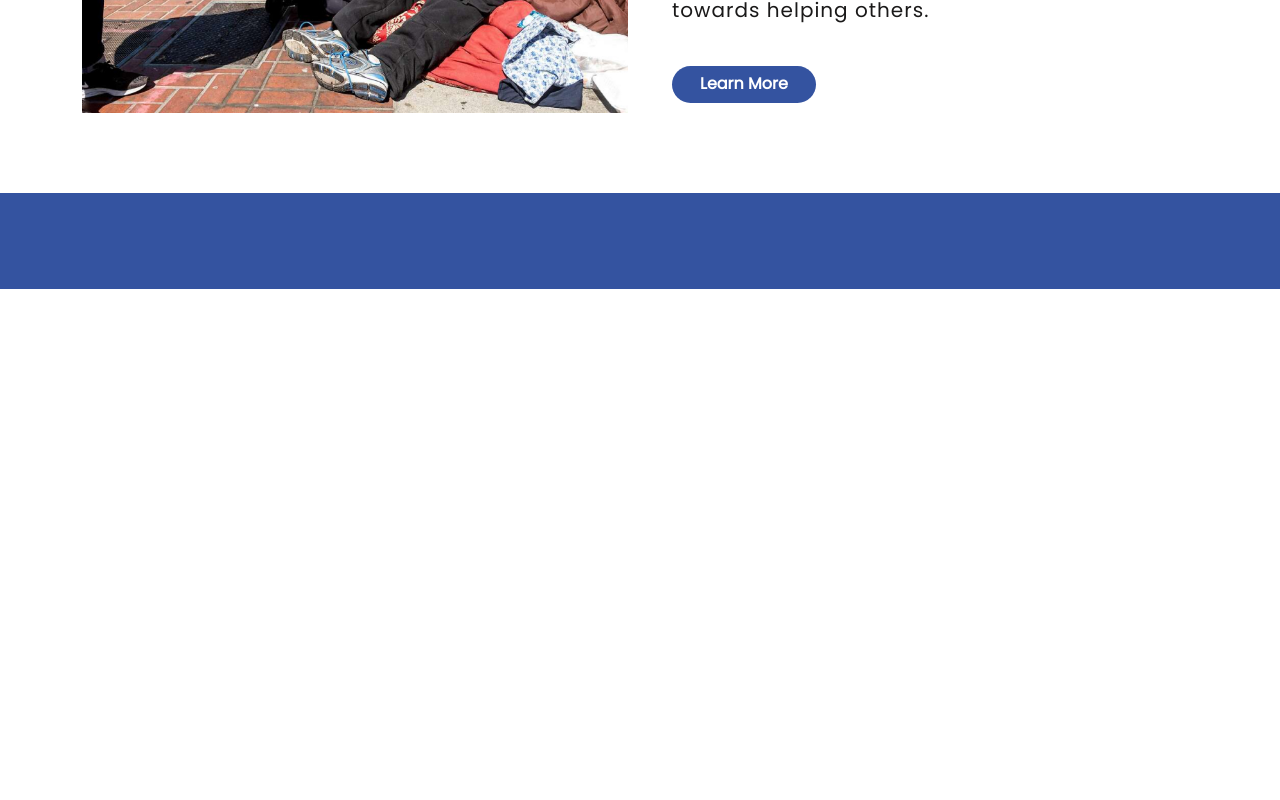
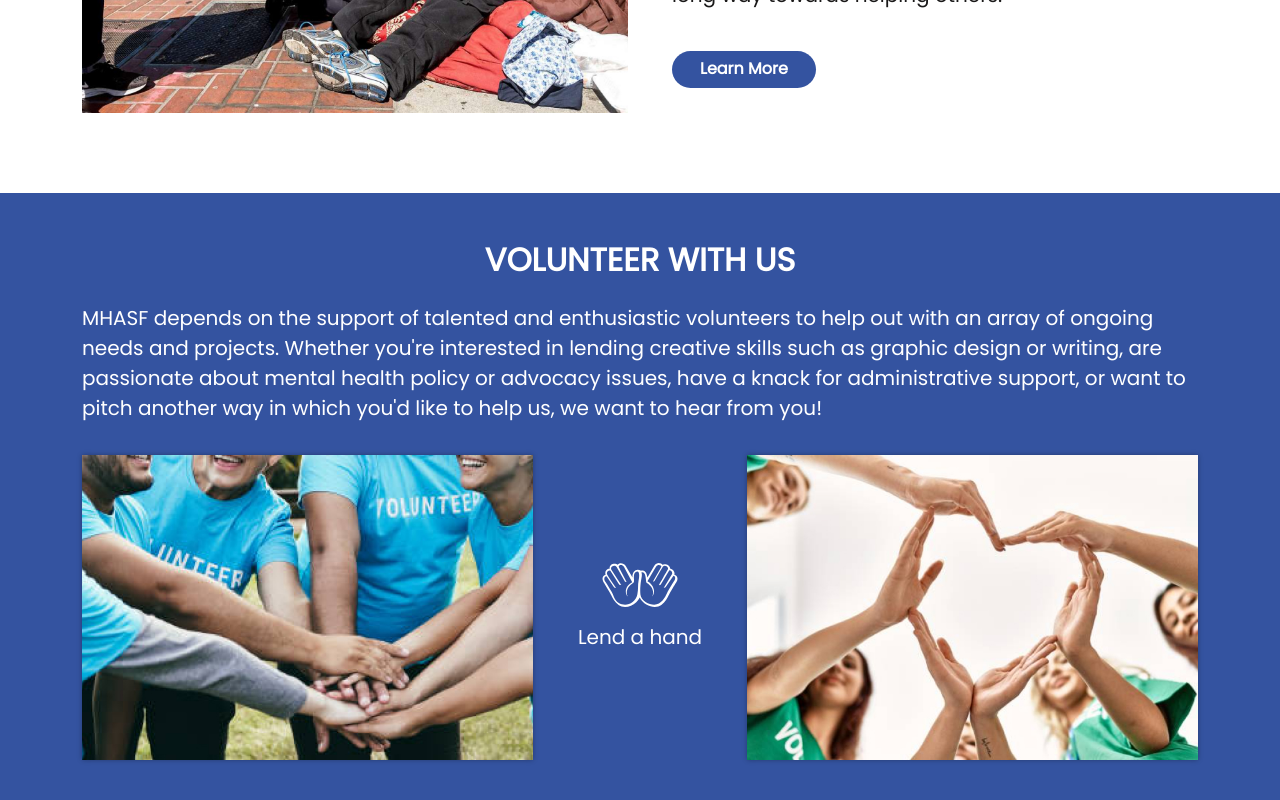
Before and after one commit to TinasheMuzenda/Mental-Health-Association-of-San-Francisco, a React (Vite) app: page / in a window 1280 px wide. Shown: the part 1210-2010 px from the top of the page. Before the commit the page ends 1499 px from the top, so only its background shows below. Built offline with nearby package versions, Linux system fonts and the light colour scheme.

Commit message:
End of Volunteer Section

```diff
--- a/src/App.css
+++ b/src/App.css
@@ -13,7 +13,6 @@ a {
 
 p {
   font-weight: 500;
-  letter-spacing: 1px;
   line-height: 30px;
   font-size: 20px;
 }
@@ -172,7 +171,40 @@ span {
 
 .volunteerSection {
   background: var(--main-color);
+  color: var(--primary-color);
   padding: 3rem 0;
+
+  .container{
+    .volunteerText{
+      display: flex;
+      flex-direction: column;
+      align-items: center;
+      gap: 1rem;
+      h2{
+        font-weight: 700;
+      }
+    }
+    .row{
+      padding-top: 1rem;
+      .col-md-5{
+        .volunteerImages{
+          width: 100%;
+          box-shadow: 0 0 5px rgba(0, 0, 0, .3);
+        }
+      }
+      .col-md-2{
+        display: flex;
+        justify-content: center;
+        flex-direction: column;
+        align-items: center;
+        padding: 1rem 0;
+
+        img{
+          width: 5rem;
+        }
+      }
+    }
+  }
 }
 
 /*
--- a/src/components/Page.jsx
+++ b/src/components/Page.jsx
@@ -1,4 +1,7 @@
 import AboutImage from "../../public/aboutSection.jpg";
+import VolunteerHands from "../../public/volunteerHands.jpg";
+import VolunteerLove from "../../public/volunteerLove.jpg";
+import Hands from "../../public/hands.svg";
 
 const Page = () => {
   return (
@@ -47,7 +50,32 @@ const Page = () => {
       </section>
       <section className="volunteerSection" id="volunteer">
         <div className="container">
-
+          <div className="volunteerText">
+            <h2>VOLUNTEER WITH US</h2>
+            <p>
+              MHASF depends on the support of talented and enthusiastic volunteers to help out with an array of ongoing needs and projects. Whether you're interested in lending creative skills such as graphic design or writing, are passionate about mental health policy or advocacy issues, have a knack for administrative support, or want to pitch another way in which you'd like to help us, we want to hear from you!
+            </p>
+          </div>
+          <div className="row">
+            <div className="col-md-5">
+              <img
+                src={VolunteerHands}
+                alt="volunteering"
+                className="volunteerImages"
+              />
+            </div>
+            <div className="col-md-2">
+              <img src={Hands} alt="volunteering" className="volunteerImages" />
+              <p>Lend a hand</p>
+            </div>
+            <div className="col-md-5">
+              <img
+                src={VolunteerLove}
+                alt="volunteering"
+                className="volunteerImages"
+              />
+            </div>
+          </div>
         </div>
       </section>
     </>
--- a/src/index.css
+++ b/src/index.css
@@ -19,5 +19,4 @@
 body{
   background: var(--primary-color);
   color: #1a1919;
-  font-family: 'Tinashe', sans-serif;
 }
```
Also changed, not shown: public/volunteerHands.jpg (added), public/volunteerLove.jpg (added).
